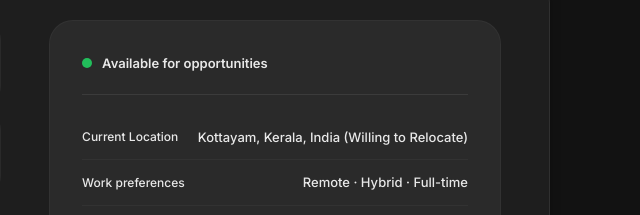
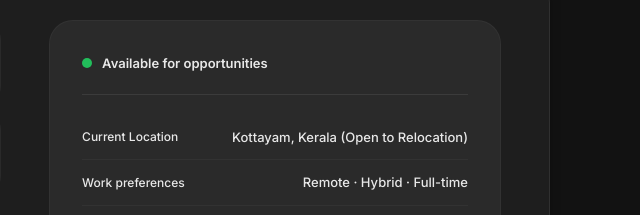
Before and after one commit to PrudhwiRaj1/Portfolio, a plain HTML site: page index.html in a window 1280 px wide. Shown: the part 5989-6204 px from the top of the page, 640-1280 px from the left. Drawn offline with Linux system fonts and the light colour scheme.

Commit message:
Update index.html

```diff
--- a/index.html
+++ b/index.html
@@ -2557,7 +2557,7 @@
             </div>
             <div class="availability-details">
               <div class="detail-item"><span class="detail-label">Current Location</span><span class="detail-value">Kottayam,
-                  Kerala, India (Willing to Relocate)</span></div>
+                  Kerala (Open to Relocation)</span></div>
               <div class="detail-item"><span class="detail-label">Work preferences</span><span
                   class="detail-value">Remote · Hybrid · Full-time</span></div>
               <div class="detail-item"><span class="detail-label">Role focus</span><span class="detail-value">Backend ·
```
